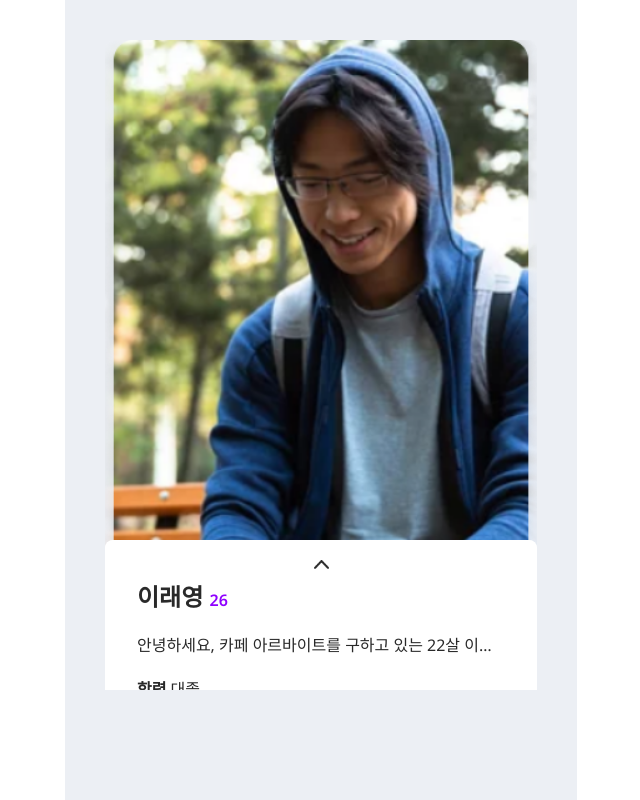
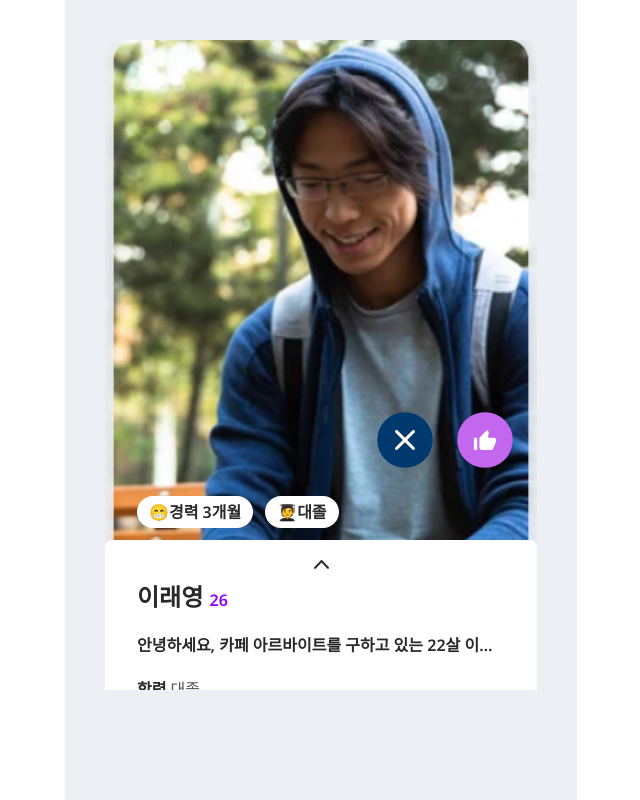
Before and after one commit to BaeJaeSung/SWHackathon2023SummerFront, a Next.js app in the folder hackathon/: page / in a window 1280 px wide. Shown: the whole page, without its empty margins (319-959 px from the left). Built offline with nearby package versions, Linux system fonts and the light colour scheme; no server answers.

Commit message:
second 20 26

```diff
--- a/hackathon/app/page.tsx
+++ b/hackathon/app/page.tsx
@@ -4,6 +4,8 @@ import Image from "next/image"
 import HIKI from "@/public/hiki.png"
 import { useState, useEffect } from "react";
 import Keyword from "@/components/keyword";
+import CANCEL from "@/public/cancel.svg"
+import LIKE from "@/public/like.svg"
 
 export default function MainPage() {
   const [showFull, setShowFull] = useState(false);
@@ -19,9 +21,9 @@ export default function MainPage() {
   }, [showFull])
 
   return (
-    <div className="w-full flex justify-center items-center">
+    <div className="flex w-full items-center justify-center">
       <div className="relative w-full overflow-hidden ">
-        <div className="z-1 flex  h-[650px] w-[432px] items-center justify-center overflow-hidden rounded-lg p-0">
+        <div className="z-10 flex  h-[650px] w-[432px] items-center justify-center overflow-hidden rounded-lg p-0">
           <Image
             src={HIKI}
             width={432}
@@ -32,7 +34,7 @@ export default function MainPage() {
         </div>
         {/* GridCard */}
         <div
-          className={`z-2 absolute ${
+          className={`absolute z-10 ${
             showFull ? 'top-0' : 'top-[500px]'
           } w-[432px] overflow-hidden h-[${expandedHeight}px] ${
             showFull ? 'overflow-y-auto' : 'overflow-y-hidden'
@@ -41,15 +43,32 @@ export default function MainPage() {
           <GridCard showFull={showFull} setShowFull={setShowFull} />
         </div>
 
-        {/* Keyword
+        {/* Keyword */}
         <div
-          className={`z-2 absolute ${
-            showFull ? 'hidden' : 'bottom-[100px]'
-          } w-[432px] rounded-lg bg-white transition-all duration-500`}
+          className={`absolute bottom-[150px] mx-8 mb-3 flex w-[432px] rounded-lg transition-all `}
         >
           <Keyword text="😁경력 3개월" />
           <Keyword text="🧑‍🎓대졸" />
-        </div> */}
+        </div>
+      </div>
+      {/* Cancel, Like */}
+      <div
+        className={`absolute bottom-[320px] left-[300px] z-10 flex w-[432px] ${showFull && 'hidden'}`}
+      >
+        <Image
+          src={CANCEL}
+          alt="cancel"
+          width={100}
+          height={100}
+          className="m-[-10px] cursor-pointer"
+        />
+        <Image
+          src={LIKE}
+          alt="like"
+          width={100}
+          height={100}
+          className="m-[-10px] cursor-pointer"
+        />
       </div>
     </div>
   )
--- a/hackathon/components/gridcard.tsx
+++ b/hackathon/components/gridcard.tsx
@@ -48,7 +48,7 @@ export default function GridCard({ showFull, setShowFull }: GridCardProps) {
           </span>
         </div>
       </div>
-      <div className={` mb-5 text-[#292929] ${showFull ? '' : 'truncate	'}`}>
+      <div className={` mb-5 text-[#292929] font-semibold ${showFull ? '' : 'truncate	'}`}>
         안녕하세요, 카페 아르바이트를 구하고 있는 22살 이래영입니다. 저는
         바리스타 자격증 1급이 있으며, 책임감이 강합니다. 최근 1년간 집에서
         무기력하게 지내다 빛나는 연결을 접한 후 다시 바리스타의 꿈을 꾸기
@@ -56,11 +56,11 @@ export default function GridCard({ showFull, setShowFull }: GridCardProps) {
       </div>
 
       <div className="mb-1 font-semibold text-[#292929]">
-        학력<span className="font-normal text-[#292929]">&nbsp;대졸</span>
+        학력<span className="font-normal text-[#535353]">&nbsp;대졸</span>
       </div>
       <div className="mb-4 font-semibold text-[#292929]">
         아르바이트 근무 경험
-        <span className="font-normal text-[#292929]">&nbsp;있음</span>
+        <span className="font-normal text-[#535353]">&nbsp;있음</span>
       </div>
 
       <div className="mb-5 grid items-center justify-between">
@@ -71,15 +71,15 @@ export default function GridCard({ showFull, setShowFull }: GridCardProps) {
           <div className="w-full  rounded-lg bg-[#ECEFF4] p-5">
             <div className="mb-3 font-semibold text-[#00396E]">
               회사명
-              <span className="font-normal text-[#292929]">&nbsp;우리카페</span>
+              <span className="font-normal text-[#535353]">&nbsp;우리카페</span>
             </div>
             <div className="mb-3 font-semibold text-[#00396E]">
               근무기간
-              <span className="font-normal text-[#292929]">&nbsp;3개월</span>
+              <span className="font-normal text-[#535353]">&nbsp;3개월</span>
             </div>
             <div className="font-semibold text-[#00396E]">
               근무를 통한 나의 경험
-              <p className="mt-1 font-normal text-[#292929]">
+              <p className="mt-1 font-normal text-[#535353]">
                 커피 만드는 것이 즐거웠고, 근무하면서
                 커피커피커피커피커피커피커피
               </p>
--- a/hackathon/components/keyword.tsx
+++ b/hackathon/components/keyword.tsx
@@ -4,6 +4,8 @@ interface KeywordProps {
 
 export default function Keyword({ text }:KeywordProps) {
   return (
-    <div className="rounded-lg">{text}</div>
+    <div className="mr-3 rounded-full bg-white px-3 py-1 text-center font-semibold	">
+      {text}
+    </div>
   )
 }
```
Also changed, not shown: hackathon/public/cancel.svg (added), hackathon/public/like.svg (added).
